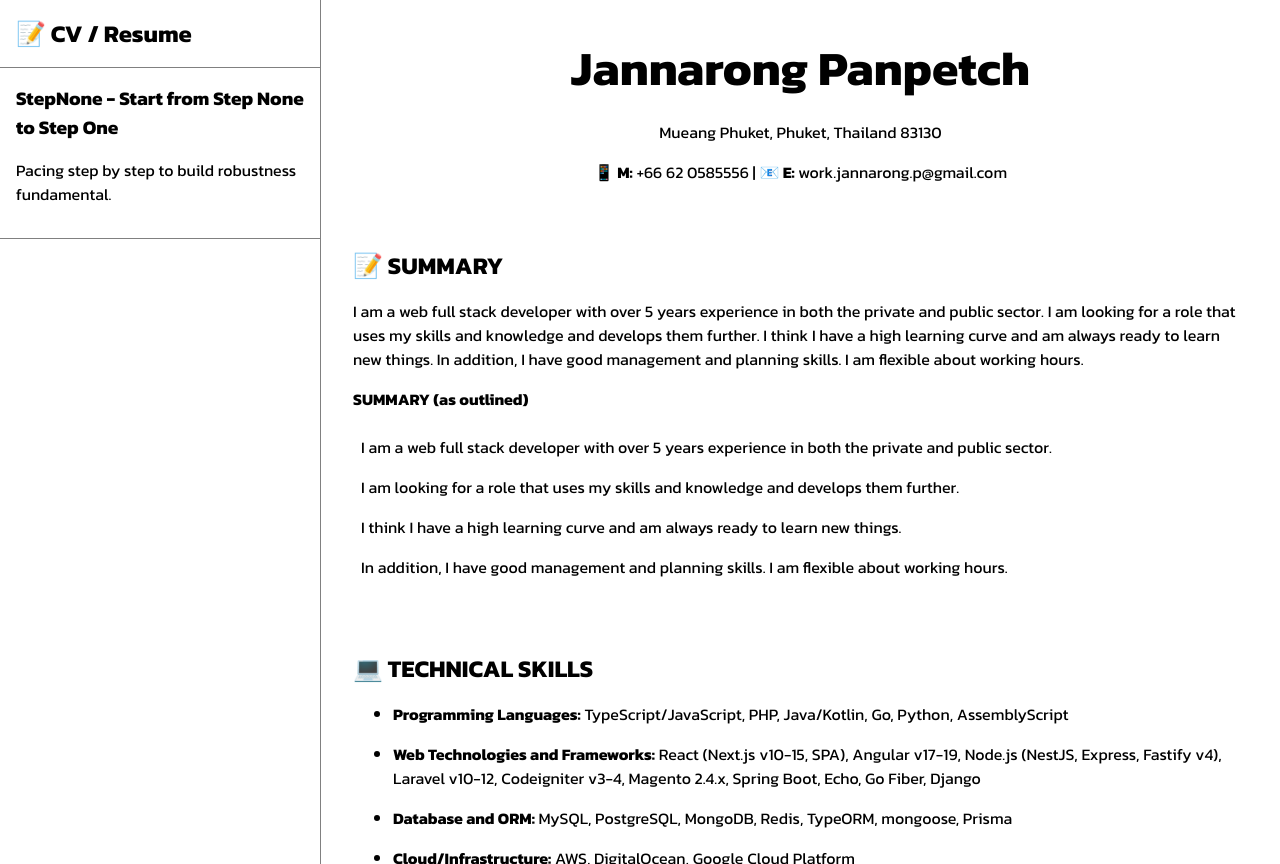
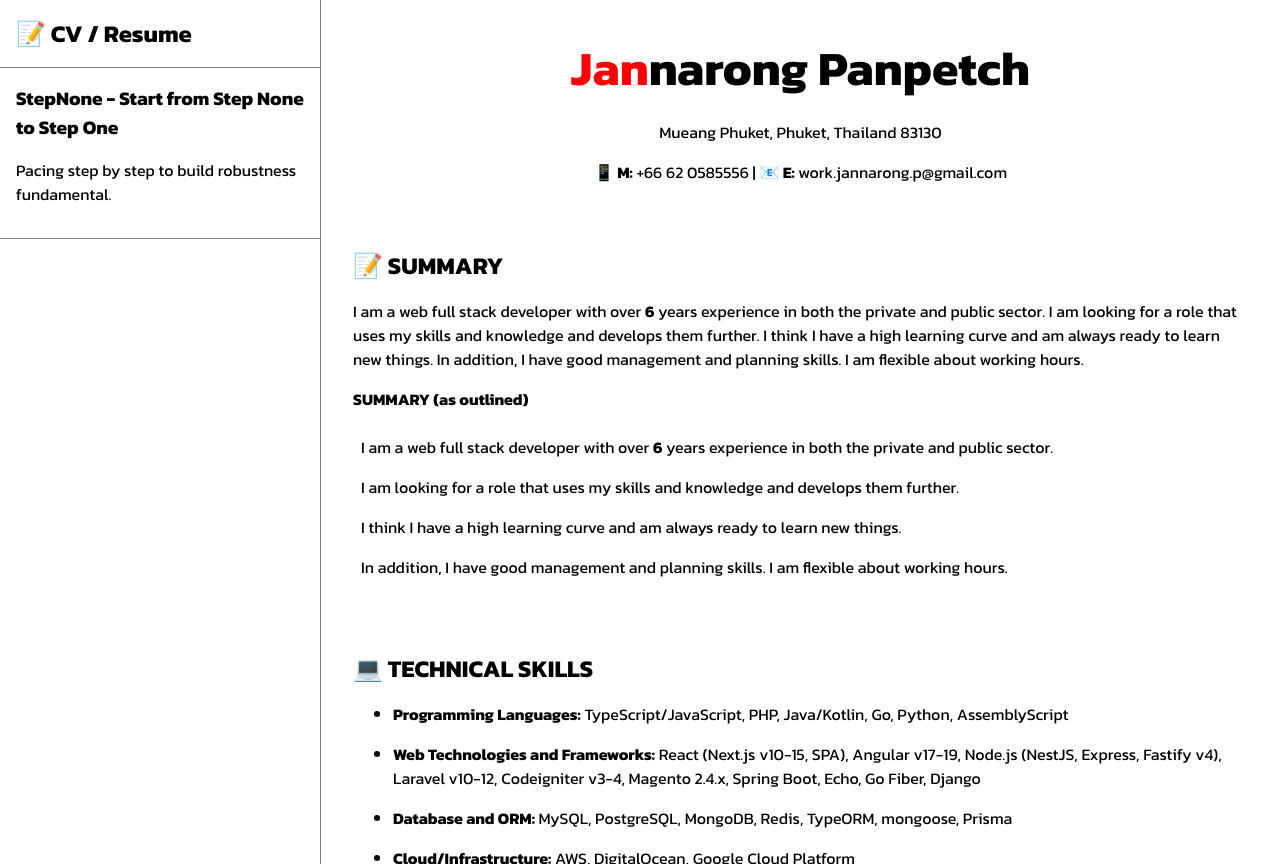
Before and after one commit to jaynmfs/jaynmfs.github.io, a plain HTML site: page index.html in a window 1280 px wide. Drawn offline with Linux system fonts and the light colour scheme; files that its build step writes are made by us from their sources.

Commit message:
✨ feat: add simple UI manipulate vanilla JS

```diff
--- a/index.html
+++ b/index.html
@@ -33,7 +33,7 @@
     </aside>
     <main class="content">
         <section class="header">
-            <h1>Jannarong Panpetch</h1>
+            <h1><span id="nickname">Jan</span>narong Panpetch</h1>
             <p>Mueang Phuket, Phuket, Thailand 83130</p>
             <p>
                 <b>📱 M:</b> +66 62 0585556 | <b>📧 E:</b> work.jannarong.p@gmail.com
@@ -44,7 +44,7 @@
             <h3>📝 SUMMARY</h3>
 
             <p>
-                I am a web full stack developer with over 5 years experience in
+                I am a web full stack developer with over <span class="exp_year"></span> years experience in
                 both the private and public sector. I am looking for a role that
                 uses my skills and knowledge and develops them further. I think
                 I have a high learning curve and am always ready to learn new
@@ -55,7 +55,7 @@
             <h5>SUMMARY (as outlined)</h5>
 
             <ul class="list">
-                <li>I am a web full stack developer with over 5 years experience in
+                <li>I am a web full stack developer with over <span class="exp_year"></span> years experience in
                     both the private and public sector.</li>
                 <li>I am looking for a role that
                     uses my skills and knowledge and develops them further.</li>
--- a/public/assets/css/styles.css
+++ b/public/assets/css/styles.css
@@ -91,6 +91,10 @@ footer {
 
 .header {
     text-align: center;
+}
+
+.exp_year {
+    font-weight: bold;
 }
 
 .list {
--- a/public/assets/js/index.js
+++ b/public/assets/js/index.js
@@ -1 +1,38 @@
 console.log('Welcome to StepNone.')
+
+var starYear = 2019;
+var startYearTimeout = 1000;
+var nicknameColor = 'red'
+var nicknameTimeout = 2000;
+
+function attachExperienceYear(startYear = 2020) {
+    let currentYear = new Date().getFullYear();
+    let experienceYear = currentYear - startYear;
+    let expYearSpans = document.getElementsByClassName('exp_year');
+
+    if (!expYearSpans.length) {
+        return
+    }
+
+    for (let i = 0; i < expYearSpans.length; i++) {
+        expYearSpans[i].textContent = '...' ;
+
+        setTimeout(() => {
+            expYearSpans[i].textContent = experienceYear;
+        }, startYearTimeout);
+    }
+}
+
+attachExperienceYear(starYear);
+
+function changeNicknameColor(color = 'red') {
+    let nickname = document.getElementById('nickname');
+
+    if (nickname) {
+        setTimeout(() => {
+            nickname.style.color = color;
+        }, nicknameTimeout);
+    }
+}
+
+changeNicknameColor();
```
